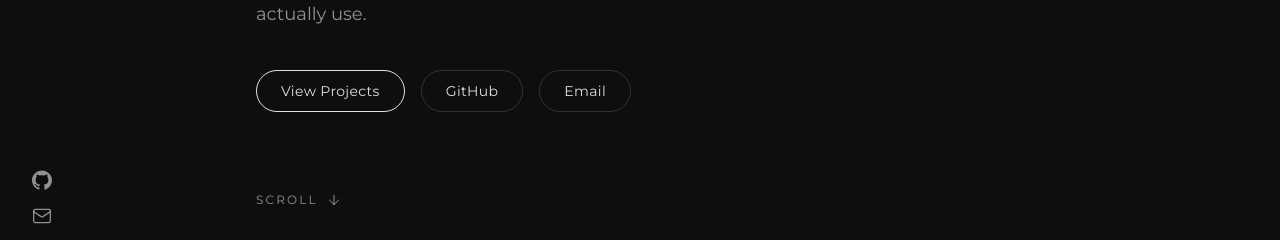
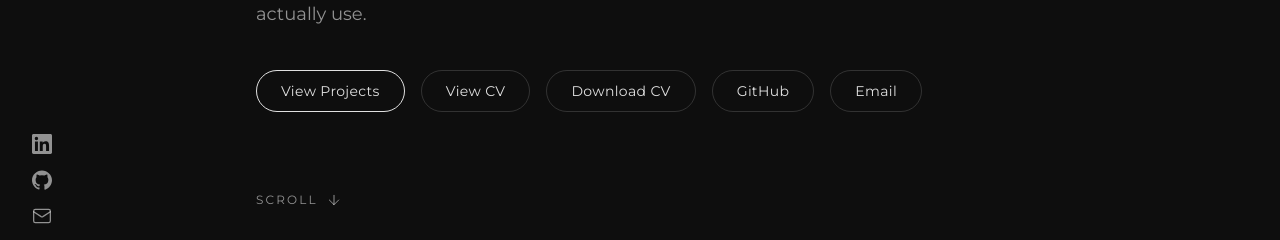
Before and after one commit to Hinsane5/portfolio, a Next.js app: page / in a window 1280 px wide. Shown: the part 534-774 px from the top of the page. Built offline with nearby package versions, Linux system fonts and the light colour scheme; no server answers.

Commit message:
Add LinkedIn and CV links

```diff
--- a/src/components/layout/MobileNav.tsx
+++ b/src/components/layout/MobileNav.tsx
@@ -7,7 +7,7 @@ import { AnimatePresence, motion } from "framer-motion";
 import { Mail, Menu, Moon, Sun, X } from "lucide-react";
 import { sections, type SectionId } from "@/lib/sections";
 import { profile } from "@/content/profile";
-import { GithubIcon } from "@/components/ui/icons";
+import { GithubIcon, LinkedInIcon } from "@/components/ui/icons";
 import { useTheme } from "@/components/theme-provider";
 
 /** Top bar + slide-in menu for mobile/tablet. Hidden on lg+. */
@@ -99,6 +99,15 @@ export function MobileNav() {
 
             <div className="flex gap-6">
               <a
+                href={profile.linkedin}
+                target="_blank"
+                rel="noopener noreferrer"
+                aria-label="LinkedIn"
+                className="text-muted hover:text-text transition-colors"
+              >
+                <LinkedInIcon className="h-5 w-5" />
+              </a>
+              <a
                 href={profile.github}
                 target="_blank"
                 rel="noopener noreferrer"
--- a/src/components/layout/Sidebar.tsx
+++ b/src/components/layout/Sidebar.tsx
@@ -6,7 +6,7 @@ import { Mail } from "lucide-react";
 import { sections, type SectionId } from "@/lib/sections";
 import { useActiveSection } from "@/lib/hooks/useActiveSection";
 import { profile } from "@/content/profile";
-import { GithubIcon } from "@/components/ui/icons";
+import { GithubIcon, LinkedInIcon } from "@/components/ui/icons";
 import { cn } from "@/lib/utils";
 
 /** Fixed left sidebar (desktop): brand, nav, social icons. Hidden on mobile. */
@@ -59,6 +59,15 @@ export function Sidebar() {
 
       <div className="flex flex-col gap-4">
         <a
+          href={profile.linkedin}
+          target="_blank"
+          rel="noopener noreferrer"
+          aria-label="LinkedIn"
+          className="text-muted hover:text-text transition-colors"
+        >
+          <LinkedInIcon className="h-5 w-5" />
+        </a>
+        <a
           href={profile.github}
           target="_blank"
           rel="noopener noreferrer"
--- a/src/components/sections/Contact.tsx
+++ b/src/components/sections/Contact.tsx
@@ -3,7 +3,7 @@ import { profile } from "@/content/profile";
 import { SectionHeading } from "@/components/ui/SectionHeading";
 import { Reveal } from "@/components/ui/Reveal";
 import { Magnetic } from "@/components/ui/Magnetic";
-import { GithubIcon } from "@/components/ui/icons";
+import { GithubIcon, LinkedInIcon } from "@/components/ui/icons";
 
 export function Contact() {
   return (
@@ -52,6 +52,15 @@ export function Contact() {
               <GithubIcon className="h-4 w-4" />
               {profile.github.replace("https://", "")}
             </a>
+            <a
+              href={profile.linkedin}
+              target="_blank"
+              rel="noopener noreferrer"
+              className="hover:text-text inline-flex w-fit items-center gap-3 transition-colors"
+            >
+              <LinkedInIcon className="h-4 w-4" />
+              LinkedIn profile
+            </a>
           </div>
         </Reveal>
       </div>
--- a/src/components/sections/Footer.tsx
+++ b/src/components/sections/Footer.tsx
@@ -1,6 +1,6 @@
 import { Mail } from "lucide-react";
 import { profile } from "@/content/profile";
-import { GithubIcon } from "@/components/ui/icons";
+import { GithubIcon, LinkedInIcon } from "@/components/ui/icons";
 
 export function Footer() {
   return (
@@ -10,6 +10,15 @@ export function Footer() {
           Thanks for scrolling all the way down.
         </p>
         <div className="flex items-center gap-5">
+          <a
+            href={profile.linkedin}
+            target="_blank"
+            rel="noopener noreferrer"
+            aria-label="LinkedIn"
+            className="text-muted hover:text-text transition-colors"
+          >
+            <LinkedInIcon className="h-5 w-5" />
+          </a>
           <a
             href={profile.github}
             target="_blank"
--- a/src/components/sections/Hero.tsx
+++ b/src/components/sections/Hero.tsx
@@ -43,6 +43,25 @@ export function Hero() {
           </Magnetic>
           <Magnetic>
             <a
+              href={profile.cv}
+              target="_blank"
+              rel="noopener noreferrer"
+              className="border-hairline hover:border-text inline-block rounded-full border px-6 py-2.5 text-sm tracking-wide transition-colors"
+            >
+              View CV
+            </a>
+          </Magnetic>
+          <Magnetic>
+            <a
+              href={profile.cv}
+              download="Howard_Frelindo_Goh_CV.pdf"
+              className="border-hairline hover:border-text inline-block rounded-full border px-6 py-2.5 text-sm tracking-wide transition-colors"
+            >
+              Download CV
+            </a>
+          </Magnetic>
+          <Magnetic>
+            <a
               href={profile.github}
               target="_blank"
               rel="noopener noreferrer"
--- a/src/components/ui/icons.tsx
+++ b/src/components/ui/icons.tsx
@@ -14,3 +14,16 @@ export function GithubIcon({ className }: { className?: string }) {
     </svg>
   );
 }
+
+export function LinkedInIcon({ className }: { className?: string }) {
+  return (
+    <svg
+      viewBox="0 0 24 24"
+      fill="currentColor"
+      aria-hidden
+      className={className}
+    >
+      <path d="M20.447 20.452h-3.554v-5.569c0-1.328-.027-3.037-1.849-3.037-1.851 0-2.132 1.445-2.132 2.939v5.667H9.358V9h3.414v1.561h.049c.476-.9 1.637-1.85 3.37-1.85 3.601 0 4.267 2.37 4.267 5.455v6.286zM5.337 7.433a2.062 2.062 0 1 1 0-4.124 2.062 2.062 0 0 1 0 4.124zM7.119 20.452H3.554V9h3.565v11.452zM22.225 0H1.771C.792 0 0 .774 0 1.729v20.542C0 23.226.792 24 1.771 24h20.451C23.2 24 24 23.226 24 22.271V1.729C24 .774 23.2 0 22.222 0z" />
+    </svg>
+  );
+}
--- a/src/content/profile.ts
+++ b/src/content/profile.ts
@@ -8,4 +8,6 @@ export const profile: Profile = {
   email: "howardgoh99@gmail.com",
   phone: "+62 853-6309-3316",
   github: "https://github.com/Hinsane5",
+  linkedin: "https://www.linkedin.com/in/howard-frelindo-goh-a0872b314/",
+  cv: "/cv/Howard_Frelindo_Goh_CV.pdf",
 };
--- a/src/types/index.ts
+++ b/src/types/index.ts
@@ -48,4 +48,6 @@ export type Profile = {
   email: string;
   phone: string;
   github: string;
+  linkedin: string;
+  cv: string;
 };
```
Also changed, not shown: 1 other file (tests, documents, lock files or other folders).
